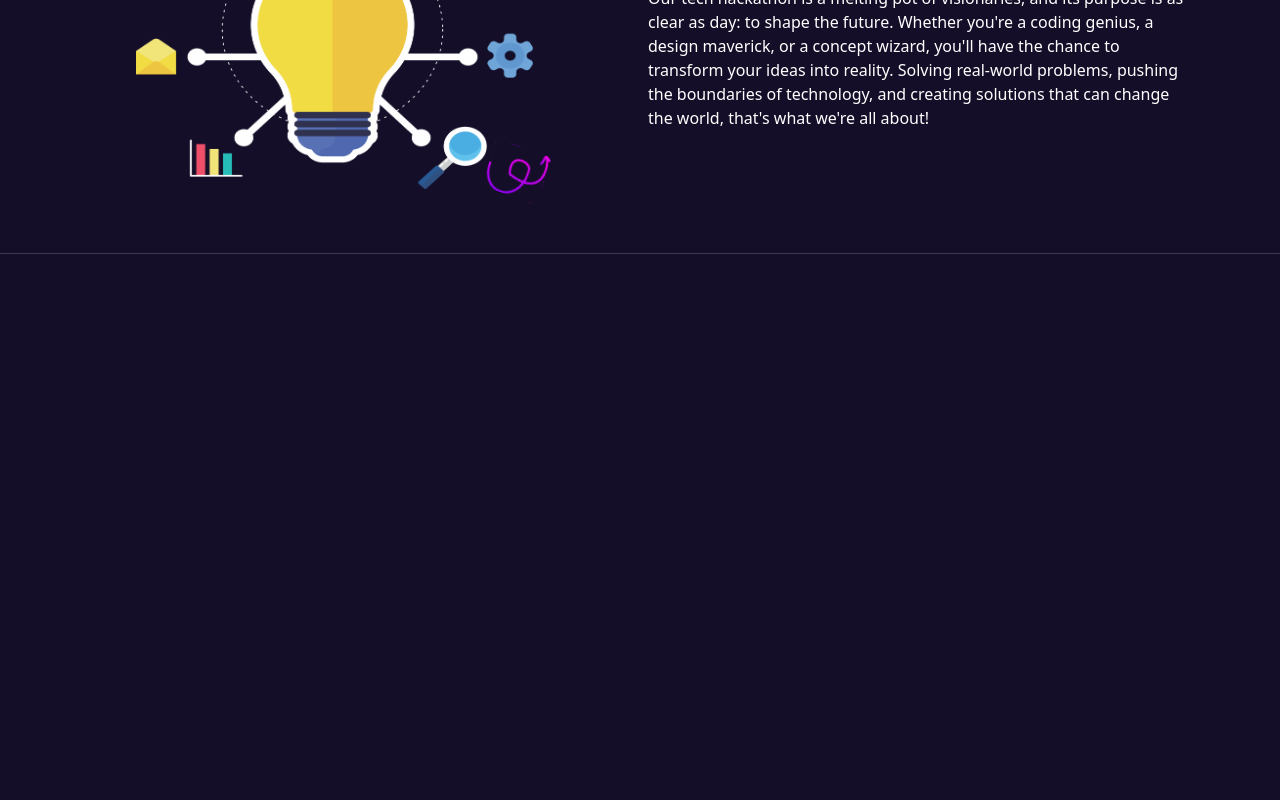
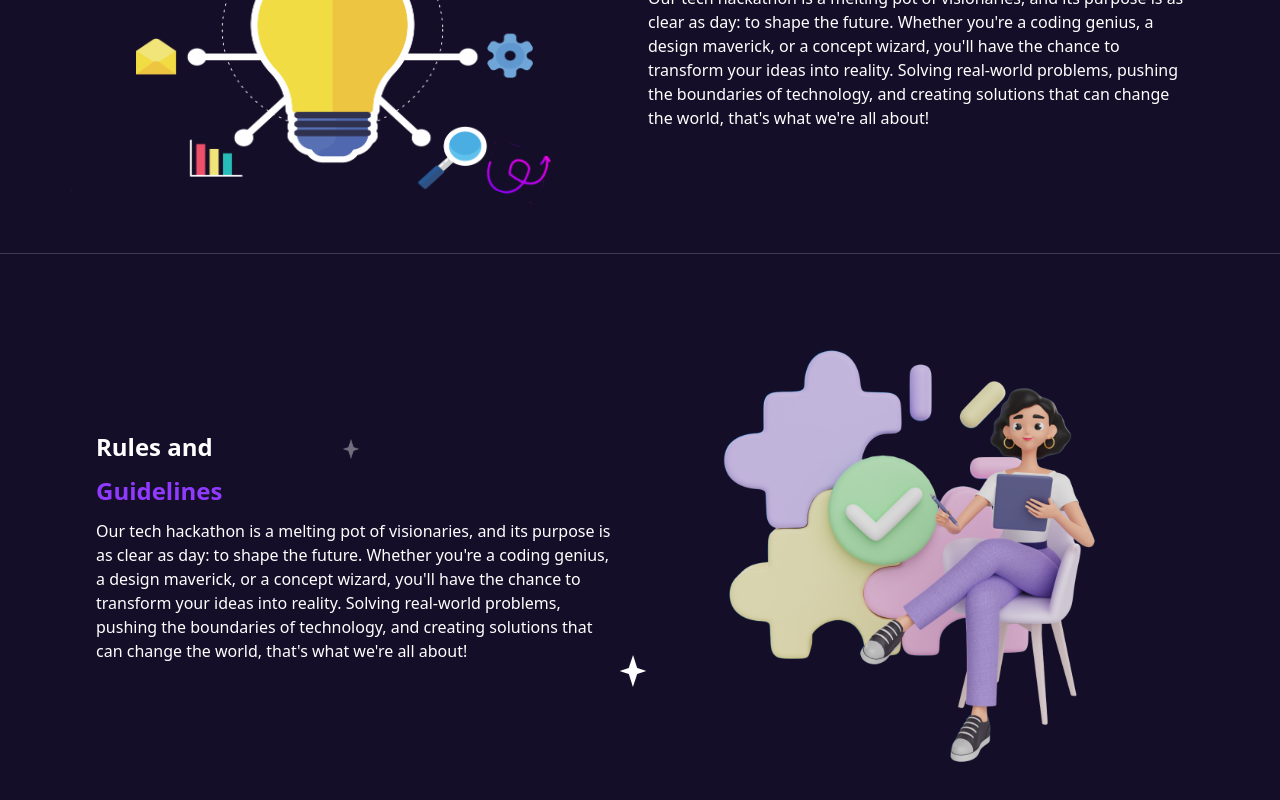
Before and after one commit to SageKyle/getlinked, a React (Vite) app: page / in a window 1280 px wide. Shown: the part 1024-1824 px from the top of the page. Before the commit the page ends 1278 px from the top, so only its background shows below. Built offline with nearby package versions, Linux system fonts and the light colour scheme.

Commit message:
home: added rules section of home page

```diff
--- /dev/null
+++ b/src/components/RulesSection.jsx
@@ -0,0 +1,55 @@
+import Star from '../assets/icons/star.svg'
+import GlowImage from '../assets/images/purple-lens-flare.svg'
+import RulesImage from '../assets/images/solving-puzzle.png'
+
+export default function RulesSection() {
+	return (
+		<section className="w-full flex flex-col gap-4 items-center justify-center px-24 py-10 lg:flex-row-reverse lg:max-h-[80vh] relative">
+			<img
+				src={GlowImage}
+				loading="lazy"
+				alt=""
+				aria-hidden
+				className="w-[2rem] absolute inline-block -top-24 left-10"
+			/>
+			<div className="w-full pl-10 flex relative">
+				<img
+					src={RulesImage}
+					loading="lazy"
+					alt="idea lightbulb illustration"
+					className="w-full aspect-square"
+				/>
+			</div>
+			<div className="w-full flex flex-col gap-3 relative">
+				<h4 className="text-2xl text-center font-bold lg:text-left">
+					Rules and
+				</h4>
+				<h4 className="text-2xl text-center font-bold lg:text-left text-primary">
+					Guidelines
+				</h4>
+				<img
+					src={Star}
+					alt=""
+					aria-hidden
+					loading="lazy"
+					className="inline-block opacity-40 w-4 absolute right-1/2 top-2"
+				/>
+				<p className="text-base font-light">
+					Our tech hackathon is a melting pot of visionaries, and its purpose is
+					as clear as day: to shape the future. Whether you&apos;re a coding
+					genius, a design maverick, or a concept wizard, you&apos;ll have the
+					chance to transform your ideas into reality. Solving real-world
+					problems, pushing the boundaries of technology, and creating solutions
+					that can change the world, that&apos;s what we&apos;re all about!
+				</p>
+				<img
+					src={Star}
+					alt=""
+					aria-hidden
+					loading="lazy"
+					className="inline-block absolute -bottom-6 -right-6"
+				/>
+			</div>
+		</section>
+	)
+}
--- a/src/index.css
+++ b/src/index.css
@@ -65,9 +65,10 @@ a:link {
 	background-image: url('/purple-lens-flare.svg');
 	background-color: var(--background-color);
 	background-blend-mode: hard-light;
-	background-position-y: 100%;
-	background-position-x: -20%;
-	background-repeat: repeat-x;
+	background-position-y: 50%;
+	background-size: contain;
+	background-position-x: 6rem;
+	background-repeat: no-repeat;
 }
 
 /* .glow-bg::before {
@@ -80,6 +81,10 @@ a:link {
 	position: absolute;
 	top: -14rem;
 	left: 4rem;
-} */
+}
+width: 64.8125rem;
+height: 59.25rem;
+flex-shrink: 0;
+*/
 
 /* bg-purple-glow bg-[#150e28] bg-opacity-30  bg-no-repeat [background-position:-50%_50%] */
--- a/src/screens/Home.jsx
+++ b/src/screens/Home.jsx
@@ -1,11 +1,13 @@
 import Hero from '../components/Hero'
 import IdeaSection from '../components/IdeaSection'
+import RulesSection from '../components/RulesSection'
 
 export default function Home() {
 	return (
 		<section className="relative">
 			<Hero />
 			<IdeaSection />
+			<RulesSection />
 		</section>
 	)
 }
```
Also changed, not shown: src/assets/images/purple-lens-flare.svg, src/assets/images/solving-puzzle.png (added).
